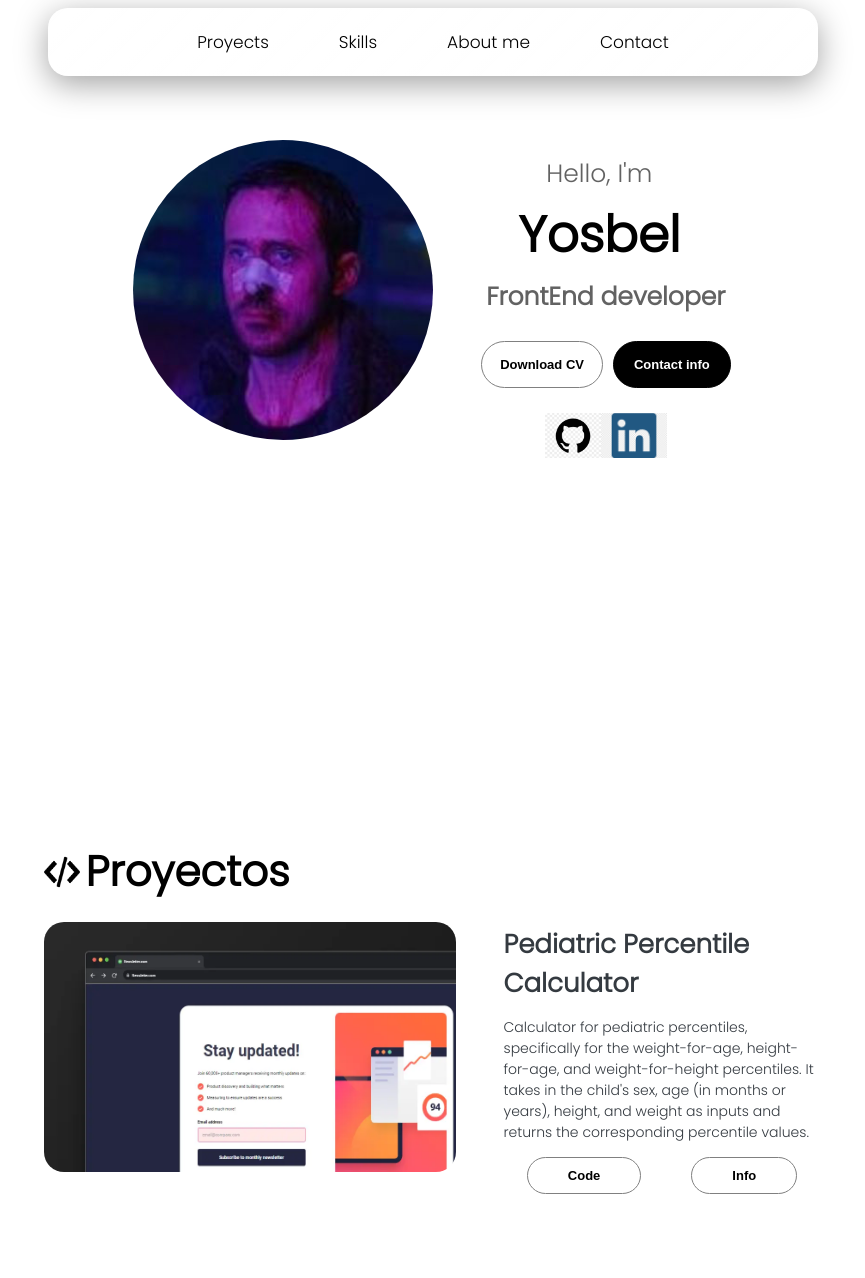
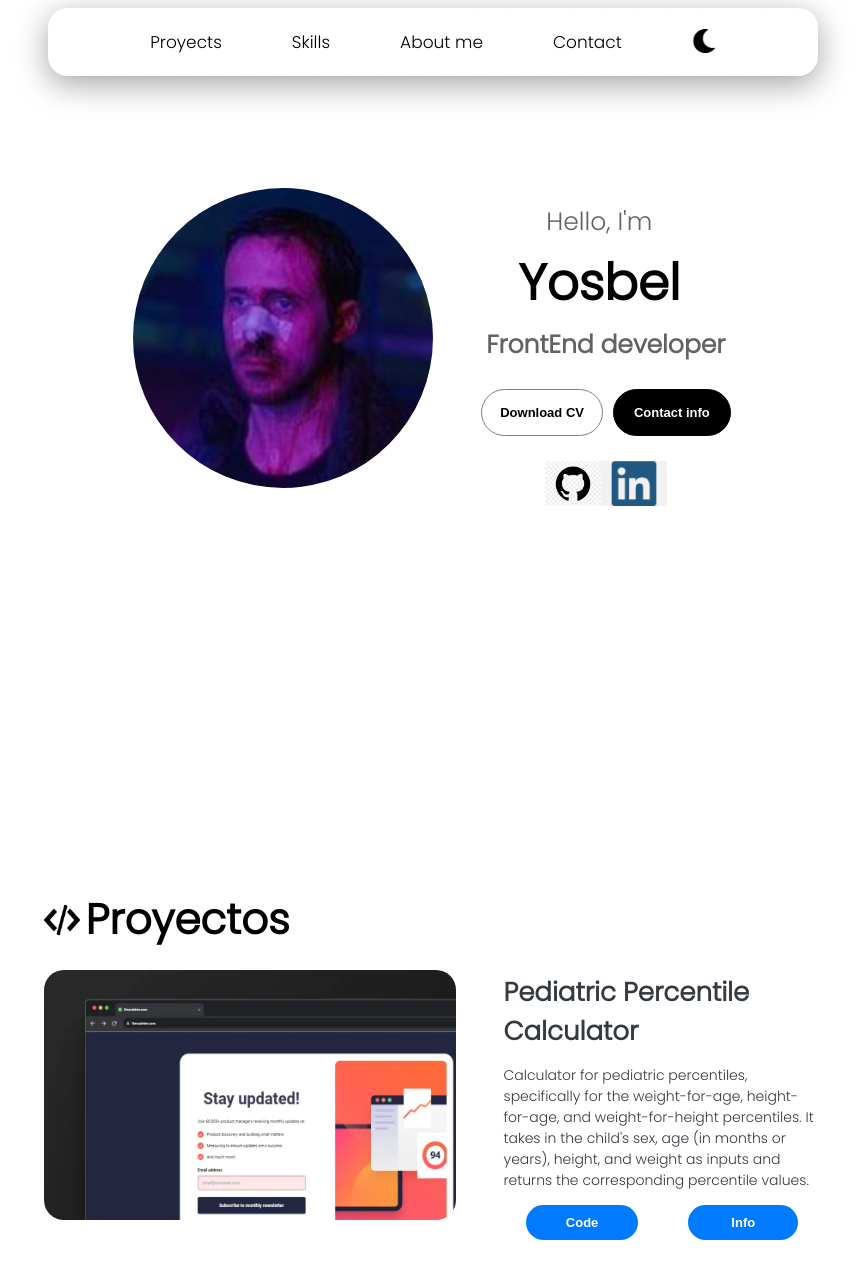
Before and after one commit to yosbelm/Portfolio, a React (Vite) app: page / in a window 1280 px wide. Shown: the top 1278 px of the page, without its empty margins (208-1073 px from the left). Built offline with nearby package versions, Linux system fonts and the light colour scheme.

Commit message:
small changes

```diff
--- a/src/header.jsx
+++ b/src/header.jsx
@@ -1,11 +1,15 @@
+ import Moon from "./assets/moon.png"
+
+
 export const Header = () => {
     return (
 
         <div className="nav">
-            <div><a id="#proyects" href="" className="atrib">Proyects</a></div>
-            <div ><a id="#skills" href="" className="atrib">Skills</a></div>
-            <div><a id="#about-me" href="" className="atrib">About me</a></div>
-            <div><a id="#contact" href="" className="atrib">Contact</a></div>
+            <div><a href="#proyects" className="atrib">Proyects</a></div>
+            <div ><a href="" className="atrib">Skills</a></div>
+            <div><a href="" className="atrib">About me</a></div>
+            <div><a href="" className="atrib">Contact</a></div>
+            <img src={Moon} alt="Moon switch" className="atrib-moon"/>
         </div>
 
 
--- a/src/index.css
+++ b/src/index.css
@@ -1,7 +1,7 @@
 @import url('https://fonts.googleapis.com/css2?family=Poppins:wght@300&display=swap');
 
 .section-hero{
-    padding-top: 4vh;
+    padding-top: 10vh;
     height: 96vh;
     margin: 0 10rem;
     box-sizing: border-box;
@@ -27,6 +27,7 @@
     padding-bottom: 20px;
     gap: 70px;
     left: 20%;
+    z-index: 2;
 
     /* blur effect */
     background: linear-gradient(135deg, rgba(255,255,255,0.1), rgba(255,255,255,0));
@@ -41,8 +42,15 @@
     color: black;
     font-size: 17px;
 }
+.atrib-moon{
+    width: 24px;
+    height: 24px;
+}
 .atrib:hover{
     color: gray;
+}
+.atrib-moon:hover{
+    transform: scale(1.2);
 }
 
 
@@ -140,6 +148,7 @@ h1{
     font-family: "Poppins", sans-serif;
     margin: 0 227.5px;
     padding: 32px 16px;
+    padding-top: 80px;
 }
 .banner-proyects{
     display: flex;
@@ -175,6 +184,30 @@ h1{
     height: 250px;
     border-radius: 20px;
 }
+
+.container-proyect-img{
+    position: relative;
+
+}
+
+.container-proyect-img .proyect-image-text{
+    position: absolute;
+    top: -16px;
+    left: 0px;
+    width: 60%;
+    background: linear-gradient(135deg, rgba(255,255,255,0.1), rgba(255,255,255,0));
+    backdrop-filter: blur(10px);
+    -webkit-backdrop-filter: blur(10px);
+    border-radius: 20px;
+    box-shadow: 0 8px 32px 0 rgba(0,0,0,0.37);
+    opacity: 0;
+    padding: 83px;
+    padding-bottom: 93px;
+    transition: 0.5s;
+}
+.container-proyect-img:hover .proyect-image-text{
+    opacity: 1;
+}
 .proyect-description{
     font-size: 26px;
     margin-top: 16px;
@@ -193,13 +226,29 @@ h1{
 }
 .button-github-code, .button-proyect-info{
     border-radius: 40px;
-    border: 0.1px solid gray;
-    background-color: white;
+    border: none;
+    background-color: #007AFF;
     font-size: 13px;
     padding-top: 10px;
     padding-bottom: 10px;
     padding-left: 40px;
     padding-right: 40px;
     font-weight: 800;
-
+    color: white;
 }
+.button-proyect-info{
+    padding-left: 43px;
+    padding-right: 43px;
+}
+.button-github-code:hover{
+    background-color: #005ECB;
+    color: #ffffff;
+    box-shadow: 0 8px 32px 0 rgba(0,0,0,0.37);
+    transition: background-color 0.5s ease
+}
+.button-proyect-info:hover{
+    background-color: #005ECB;
+    color: white;
+    box-shadow: 0 8px 32px 0 rgba(0,0,0,0.37);
+    transition: background-color 0.5s ease
+}
--- a/src/proyects.jsx
+++ b/src/proyects.jsx
@@ -3,7 +3,7 @@ import Proyectimg from './assets/proyectimage.webp'
 
 export const Proyects = () => {
     return(
-        <section className='proyects-section'>
+        <section id= "proyects" className='proyects-section'>
             <div className='banner-proyects'>
                 <img className='img-logop' src={LogoP} alt="Logo de la programacion" />
                 <h2 className='proyect-text'>Proyectos</h2>
@@ -11,6 +11,7 @@ export const Proyects = () => {
             <div className='proyect-calculator'>
                 <div className='container-proyect-img'>
                     <img className='proyect-image' src={Proyectimg} alt="" />
+                    <p className='proyect-image-text'>Lorem ipsum dolor sit amet consectetur adipisicing elit. Fugiat omnis quae placea</p>
                 </div>
                 <div className='container-proyect-descrip'>
                     <div>
@@ -20,7 +21,7 @@ export const Proyects = () => {
                         </p>
                     </div>
                     <div className='buttons-proyect'>
-                        <button className='button-github-code'>Code</button>
+                        <button className='button-github-code' onClick={()=> location.href = 'https://github.com/yosbelm/pediatric_percentile_calculator'}>Code</button>
                         <button className='button-proyect-info'>Info</button>
                     </div>
 
```
Also changed, not shown: src/assets/moon.png (added).
